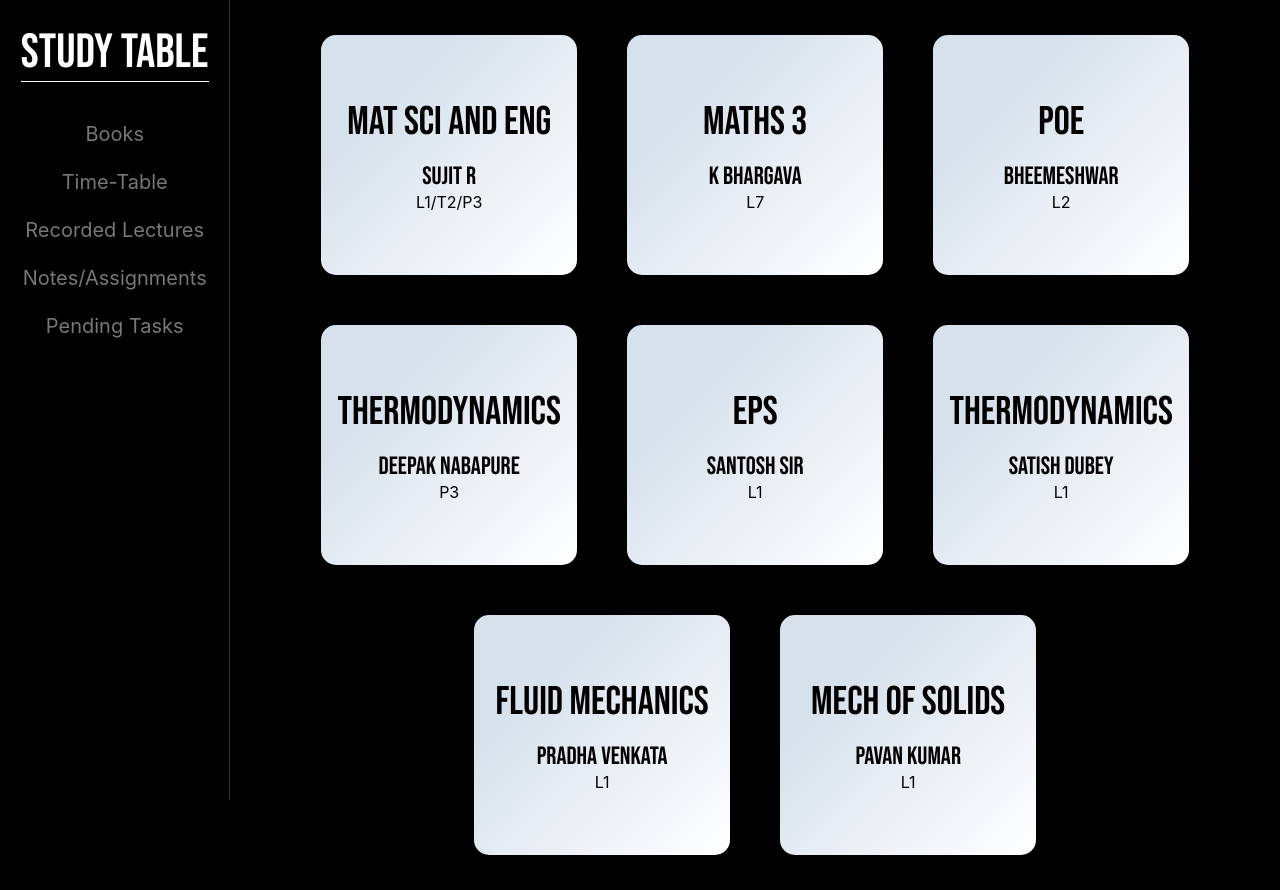
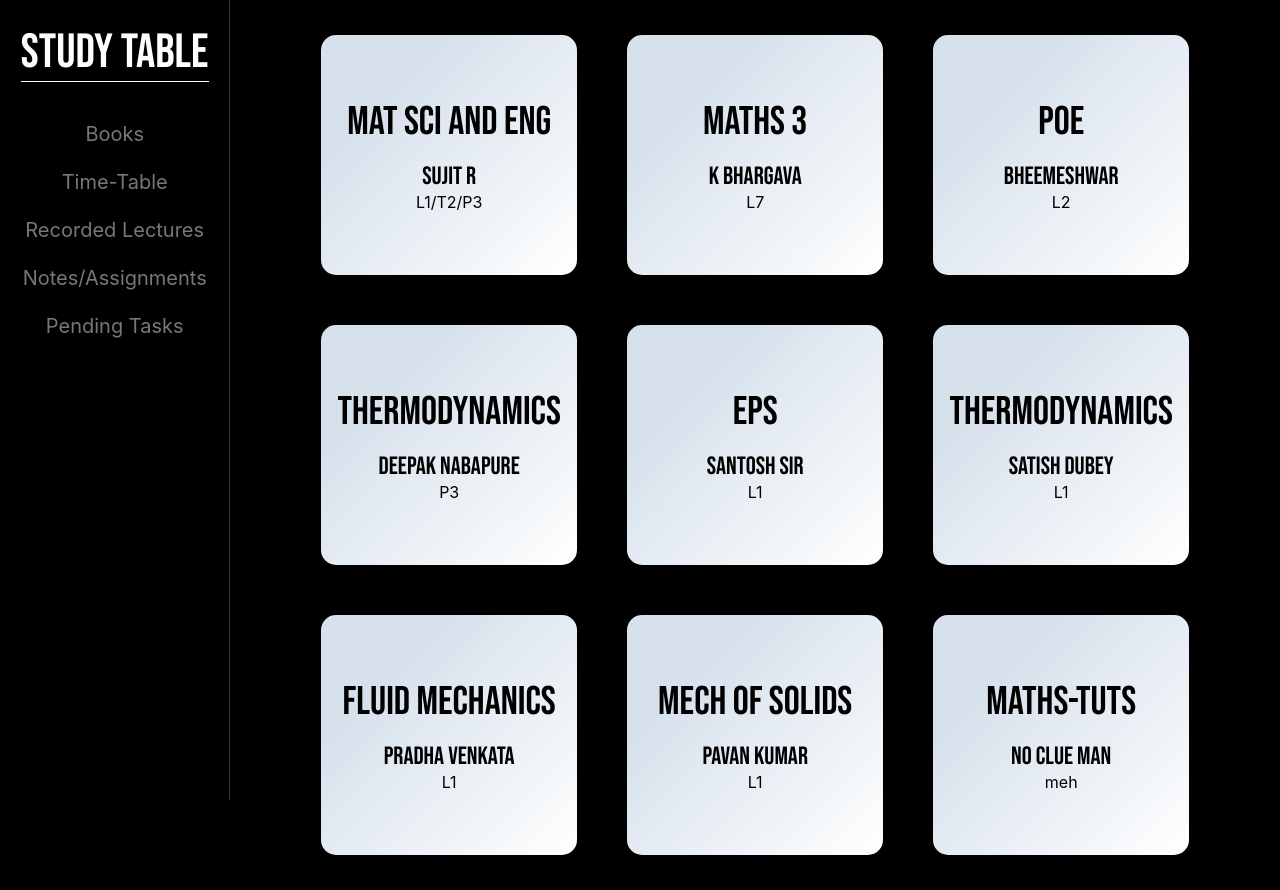
Before and after one commit to ParitoshKadam9/StudyTable, a Next.js app: page /lectures in a window 1280 px wide. Built offline with nearby package versions, Linux system fonts and the light colour scheme.

Commit message:
math tut

```diff
--- a/pages/lectures.js
+++ b/pages/lectures.js
@@ -58,6 +58,13 @@ export default function RecLect() {
         section: "L1",
         link: "https://classroom.google.com/u/0/c/MzgxNTYxODY4ODk2",
       },
+      {
+        key: 9,
+        name: "Maths-tuts",
+        id: "No clue man",
+        section: "meh",
+        link:"https://drive.google.com/drive/u/1/folders/13SdZz-KY69xFWqrqzyNd7ckB7bPqHvVq"
+      }
     ];
 
     return (
```
